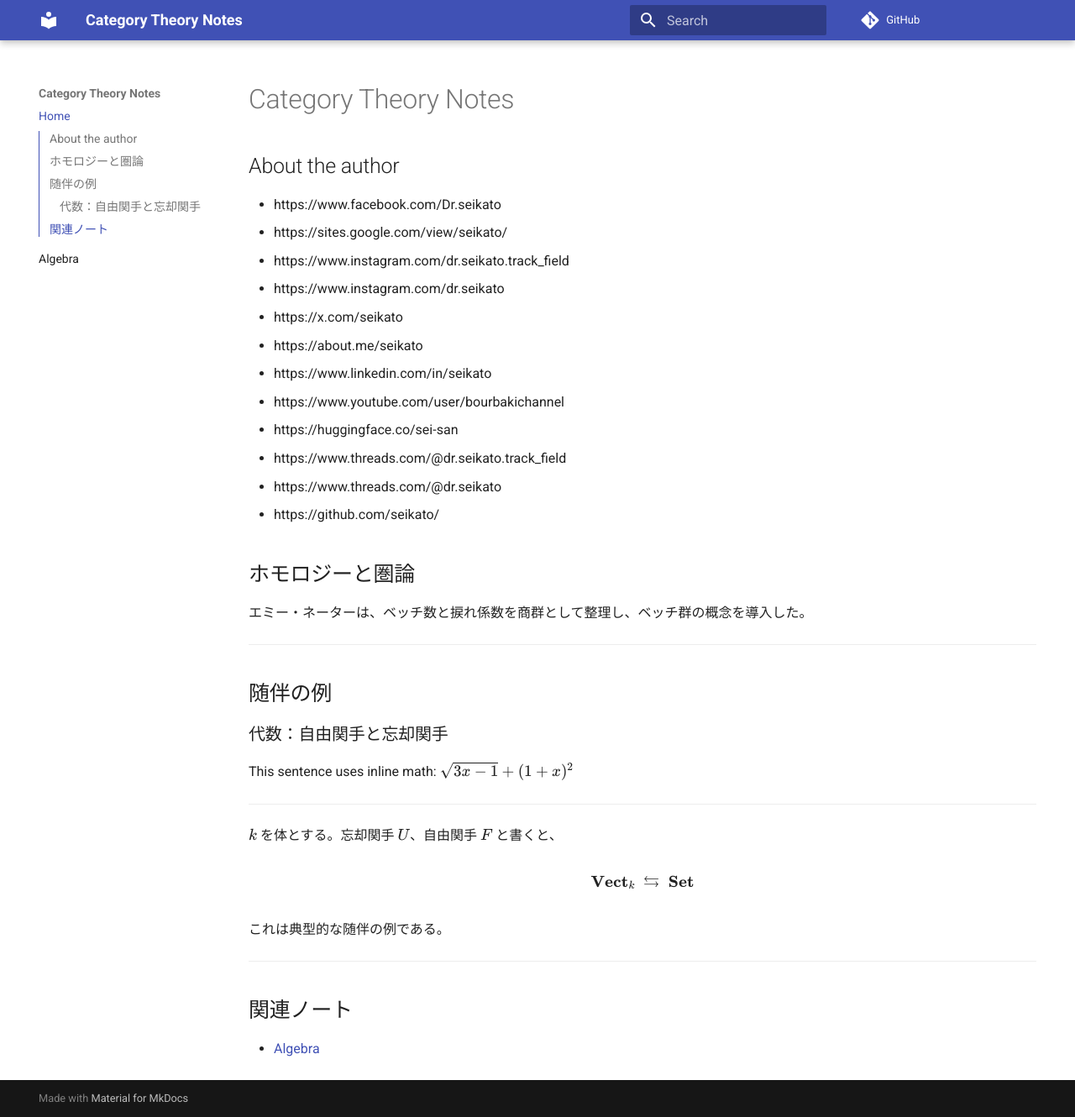
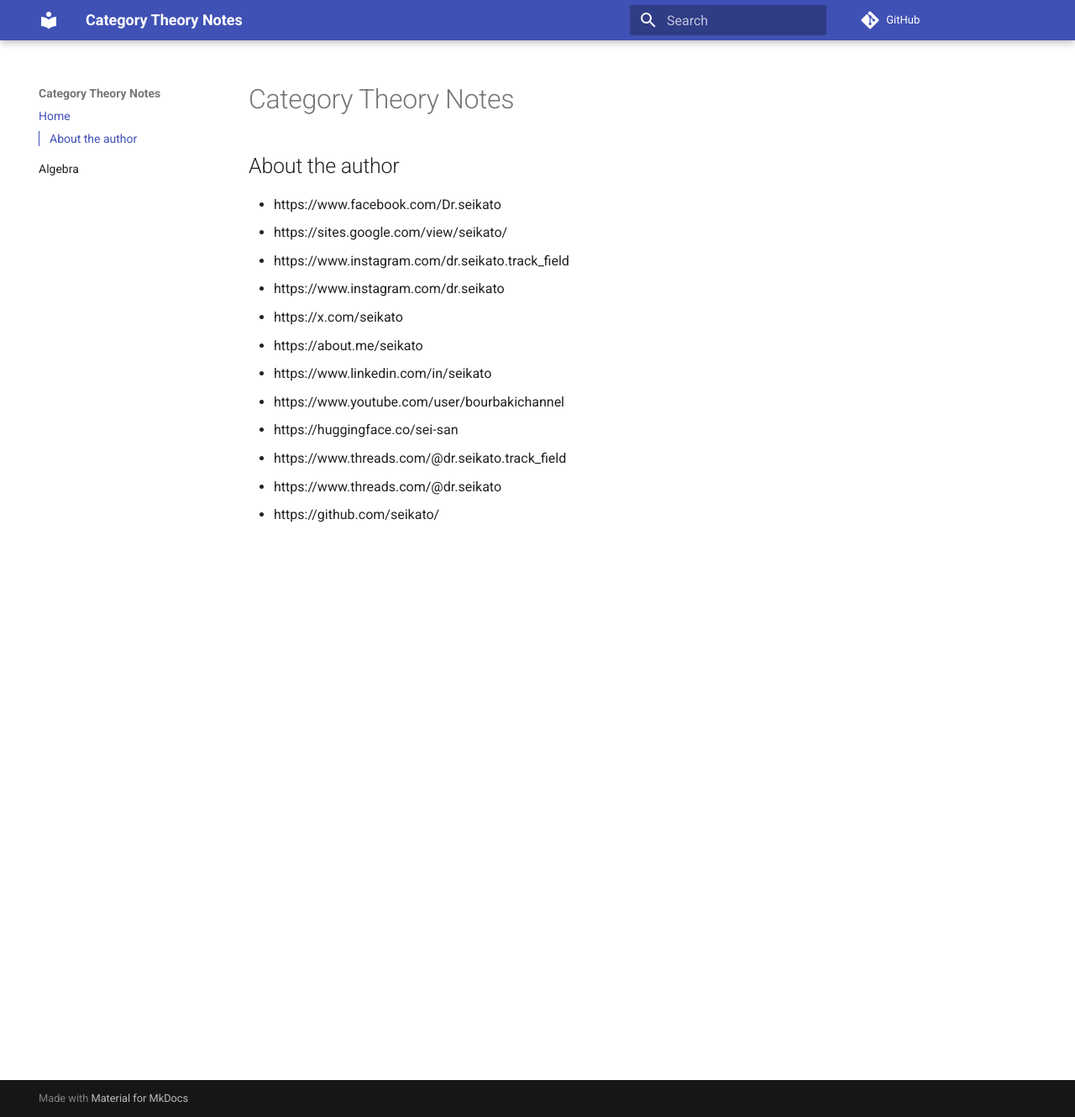
Before and after one commit to seikato/categorytheory, an MkDocs documentation site: the page built from docs/index.md, in a window 1280 px wide and 1330 px high. Shown: the whole window at 84% size. Built offline with MkDocs 1.6.1 and Material for MkDocs 9.7.7, drawn with Linux system fonts in a browser that asks for light colours; comment, search, counter and statistics services are not loaded.

Commit message:
update docs/*.md

```diff
--- a/docs/index.md
+++ b/docs/index.md
@@ -14,34 +14,3 @@
 * https://www.threads.com/@dr.seikato.track_field
 * https://www.threads.com/@dr.seikato
 * https://github.com/seikato/
-
-
-
-## ホモロジーと圏論
-
-エミー・ネーターは、ベッチ数と捩れ係数を商群として整理し、ベッチ群の概念を導入した。
-
----
-
-## 随伴の例
-
-### 代数：自由関手と忘却関手
-
-This sentence uses inline math:
-\( \sqrt{3x - 1} + (1 + x)^2 \)
-
----
-
-$k$ を体とする。忘却関手 \( U \)、自由関手 \( F \) と書くと、
-
-$$
-\mathbf{Vect}_k \;\leftrightarrows\; \mathbf{Set}
-$$
-
-これは典型的な随伴の例である。
-
----
-
-## 関連ノート
-
-- [Algebra](algebra.md)
```
Also changed, not shown: docs/algebra.md (+3 -0 lines), docs/category.md (+31 -0 lines).
